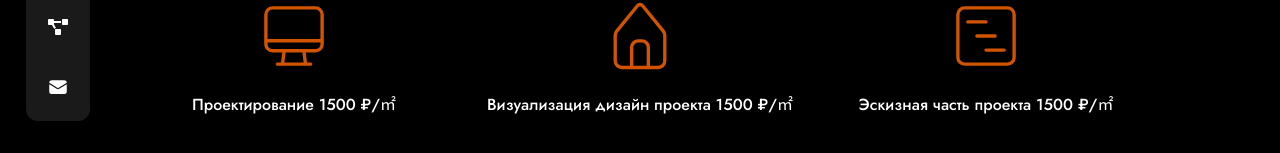
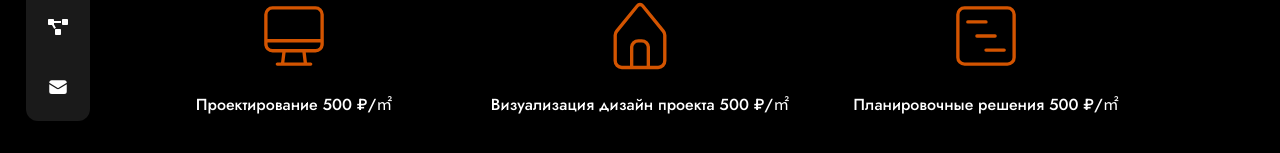
Before and after one commit to TyamackovM/a-studio, a Next.js app: page /calculate in a window 1280 px wide. Shown: the part 463-616 px from the top of the page. Built offline with nearby package versions, Linux system fonts and the light colour scheme.

Commit message:
names changed

```diff
--- a/pages/about/index.tsx
+++ b/pages/about/index.tsx
@@ -22,16 +22,13 @@ export const secondIcons = [
   { title: "Начало ремонта", icon: <MdImagesearchRoller size={60} /> },
 ];
 
-export const icons = [
-  ...firstIcons,
-  ...secondIcons
-];
+export const icons = [...firstIcons, ...secondIcons];
 
 export default function index() {
   return (
     <div className="about-container flex items-center flex-col xl:justify-center">
-      <h1 className={`h1 ${jostReg.className}`}>ХОД ДИЗАЙН-ПРОЕКТА</h1>
-      <h2 className={`h2 p-6 ${jostReg.className}`}>Схема разработки</h2>
+      {/* <h1 className={`h1 ${jostReg.className}`}>Этапы дизайн проекта</h1> */}
+      <h2 className={`h2 p-6 ${jostReg.className}`}>Этапы дизайн проекта</h2>
       <div className="icon-grid">
         {firstIcons.map((circle, index) => (
           <>
@@ -46,7 +43,7 @@ export default function index() {
             </div>
             {index !== firstIcons.length - 1 && (
               // <div className="arrow-container">
-                <HiArrowLongRight className="arrow-size text-accent" size={40} />
+              <HiArrowLongRight className="arrow-size text-accent" size={40} />
               // </div>
             )}
           </>
--- a/pages/calculate/index.tsx
+++ b/pages/calculate/index.tsx
@@ -12,15 +12,15 @@ import {
 
 const calcData = [
   {
-    name: "Проектирование 1500 ₽/㎡",
+    name: "Проектирование 500 ₽/㎡",
     icon: <CiDesktop className="iconSmall" />,
   },
   {
-    name: "Визуализация дизайн проекта 1500 ₽/㎡",
+    name: "Визуализация дизайн проекта 500 ₽/㎡",
     icon: <CiHome className="iconSmall" />,
   },
   {
-    name: "Эскизная часть проекта 1500 ₽/㎡",
+    name: "Планировочные решения 500 ₽/㎡",
     icon: <CiViewTimeline className="iconSmall" />,
   },
   {
```
